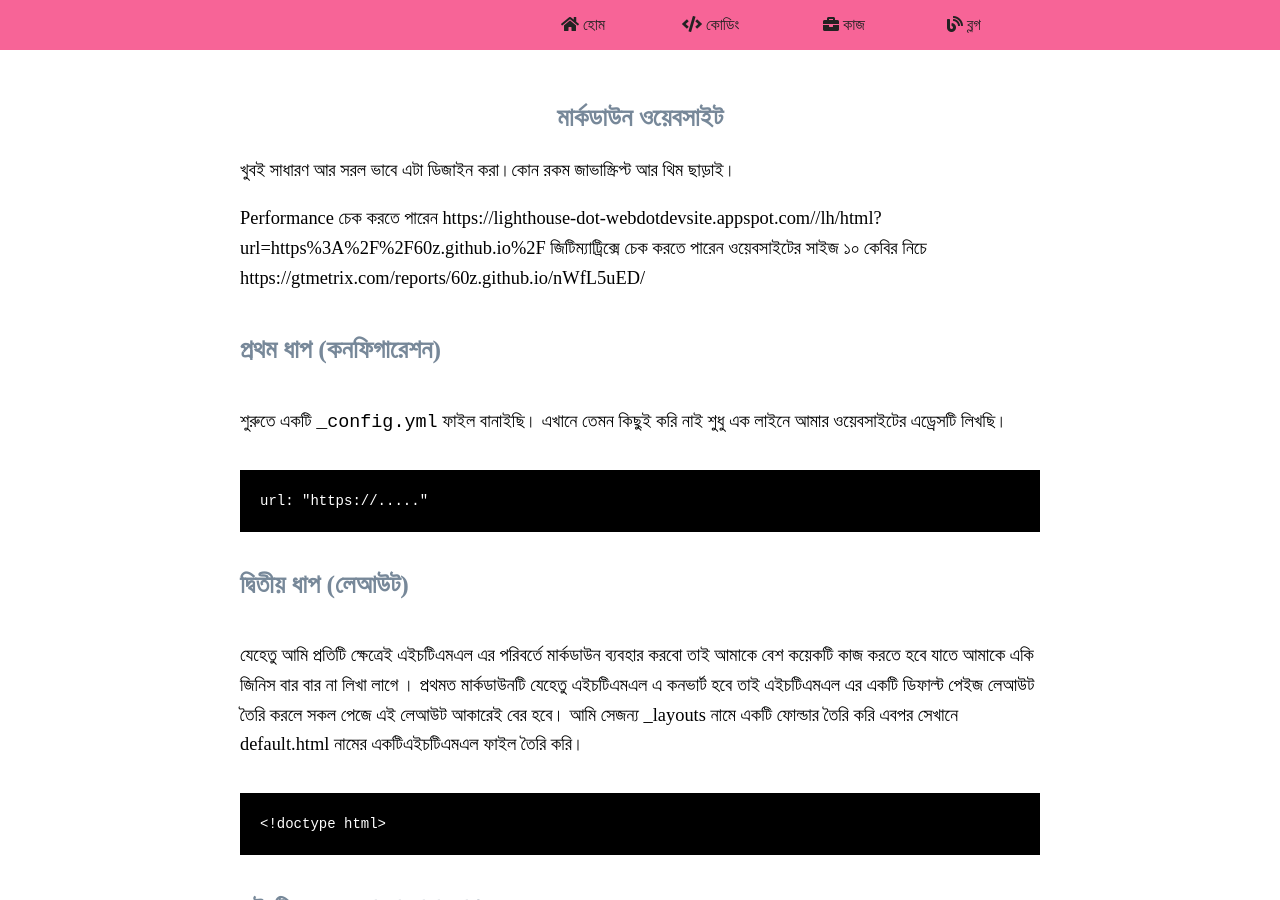
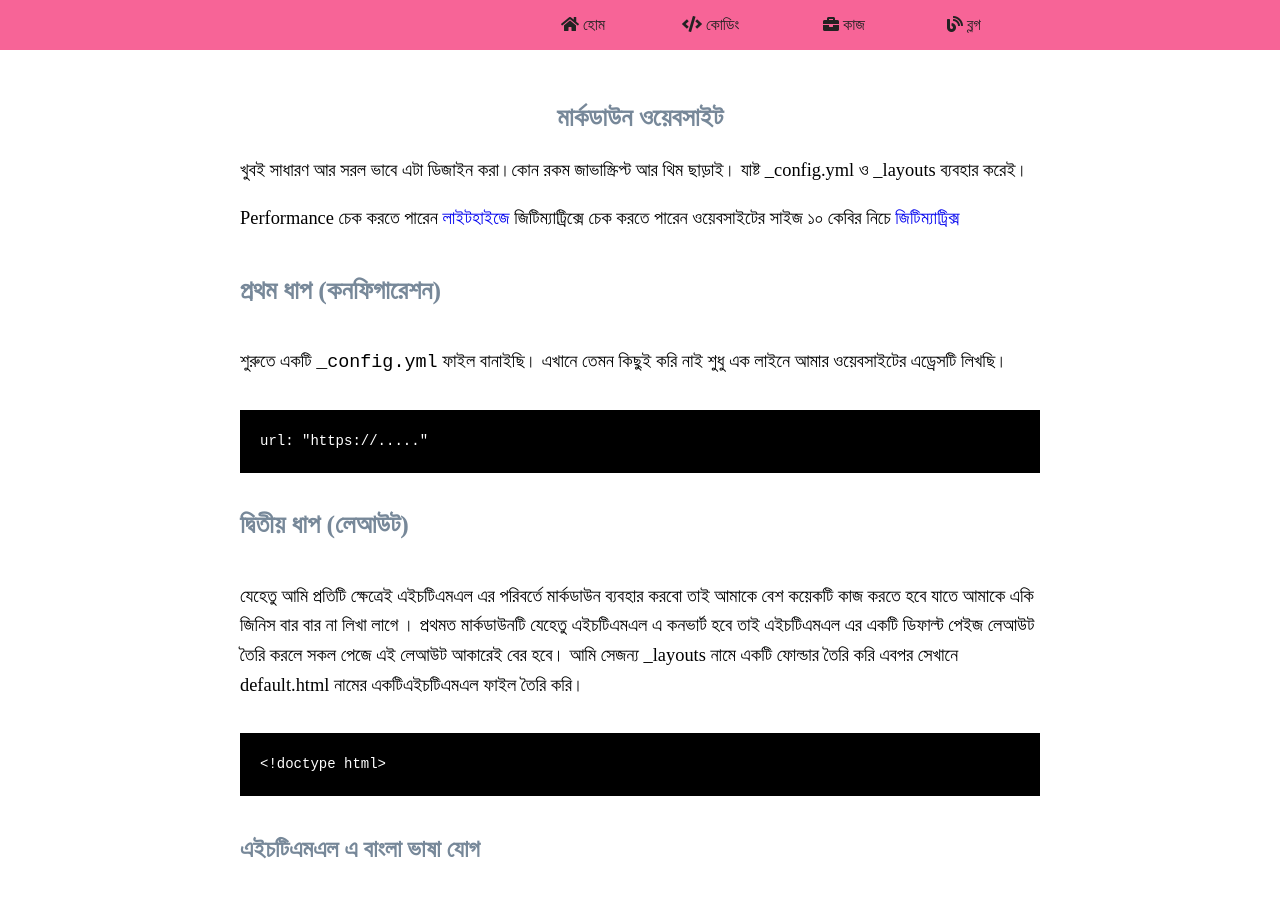
Before and after one commit to sohelkhanz/sohelkhanz.github.io, a Jekyll site: the page built from contents/markdown.md, in a window 1280 px wide and 900 px high. Built offline with Jekyll 4.4.1, drawn with Linux system fonts in a browser that asks for light colours; comment, search, counter and statistics services are not loaded.

Commit message:
Update markdown.md

```diff
--- a/contents/markdown.md
+++ b/contents/markdown.md
@@ -1,12 +1,12 @@
 ---
 title: মার্কডাউন ওয়েবসাইট
 header: মার্কডাউন ওয়েবসাইট
-description: খুবই সাধারণ আর সরল ভাবে এটা ডিজাইন করা।কোন রকম জাভাস্ক্রিপ্ট আর থিম ছাড়াই।
+description: খুবই সাধারণ আর সরল ভাবে এটা ডিজাইন করা।কোন রকম জাভাস্ক্রিপ্ট আর থিম ছাড়াই। যাষ্ট _config.yml ও _layouts ব্যবহার করেই।
 permalink: contents/markdown
 layout: post
 ---
-Performance চেক করতে পারেন https://lighthouse-dot-webdotdevsite.appspot.com//lh/html?url=https%3A%2F%2F60z.github.io%2F
-জিটিম্যাট্রিক্সে চেক করতে পারেন ওয়েবসাইটের সাইজ ১০ কেবির নিচে https://gtmetrix.com/reports/60z.github.io/nWfL5uED/
+Performance চেক করতে পারেন [লাইটহাইজে](https://lighthouse-dot-webdotdevsite.appspot.com//lh/html?url=https%3A%2F%2F60z.github.io%2F)
+জিটিম্যাট্রিক্সে চেক করতে পারেন ওয়েবসাইটের সাইজ ১০ কেবির নিচে  [জিটিম্যাট্রিক্স](https://gtmetrix.com/reports/60z.github.io/nWfL5uED/)
 
 # প্রথম ধাপ (কনফিগারেশন)
 শুরুতে একটি `_config.yml` ফাইল বানাইছি। এখানে তেমন কিছুই করি নাই শুধু এক লাইনে আমার ওয়েবসাইটের এড্রেসটি লিখছি।
```
